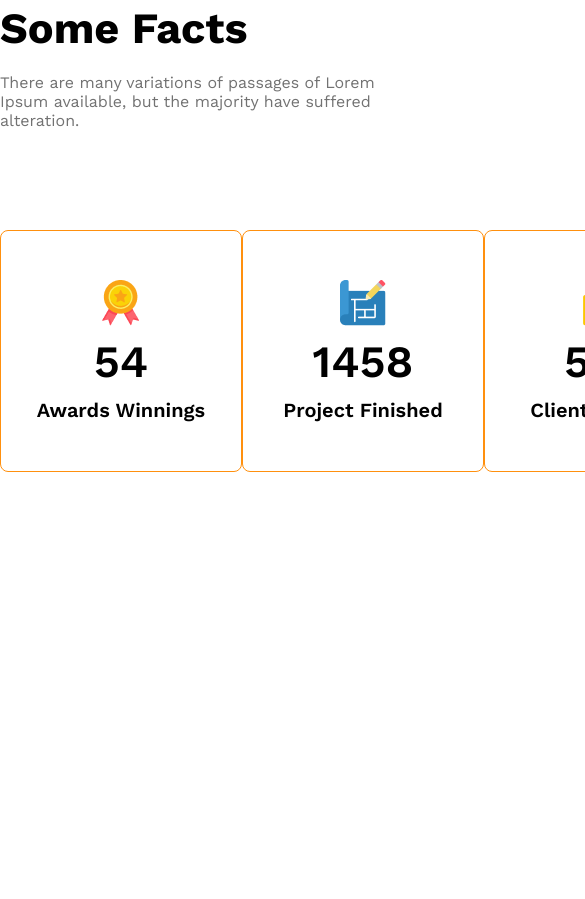
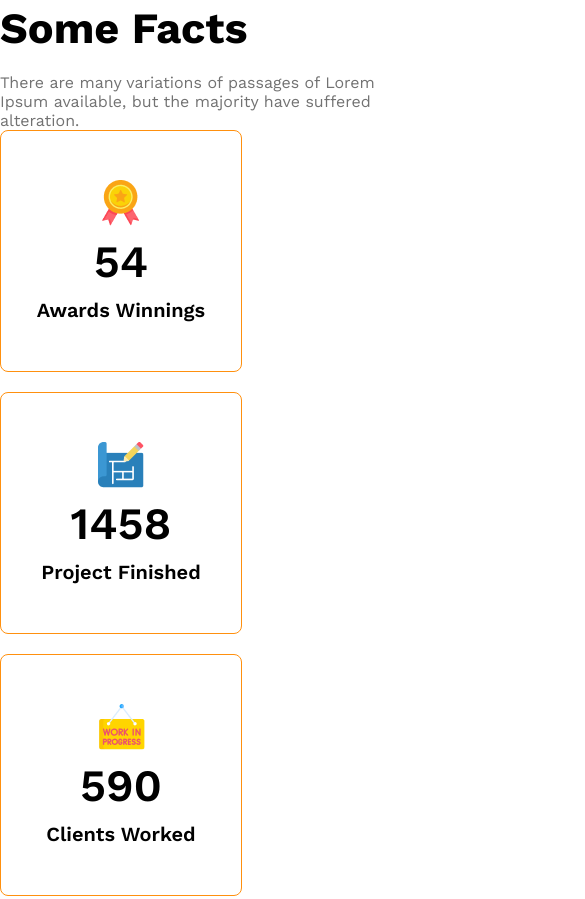
Before and after one commit to itzmorshed24/g3-architects, a plain HTML site: page index.html in a window 390 px wide. Shown: the part 3055-3954 px from the top of the page, 585 px wide, since content can reach past the window. Before the commit the page ends 3527 px from the top, so only its background shows below. Drawn offline with nearby package versions, Linux system fonts and the light colour scheme.

Commit message:
added some code

```diff
--- a/styles/architects.css
+++ b/styles/architects.css
@@ -147,6 +147,7 @@ main > section{
     max-width: 540px;
 }
 
+
 /* Responsive Related Styles */
 @media screen and (max-width: 576px) {
     .navbar, .nav-links,
@@ -158,6 +159,14 @@ main > section{
     }
     .our-features{
         margin-top: 1.5rem;
+    }
+
+    .fact-container{
+        grid-template-columns: repeat(1,1fr);
+        justify-content: center;
+        max-width: 450px;
+        margin: 0 auto;
+        gap: 20px;
     }
 }
 
```
